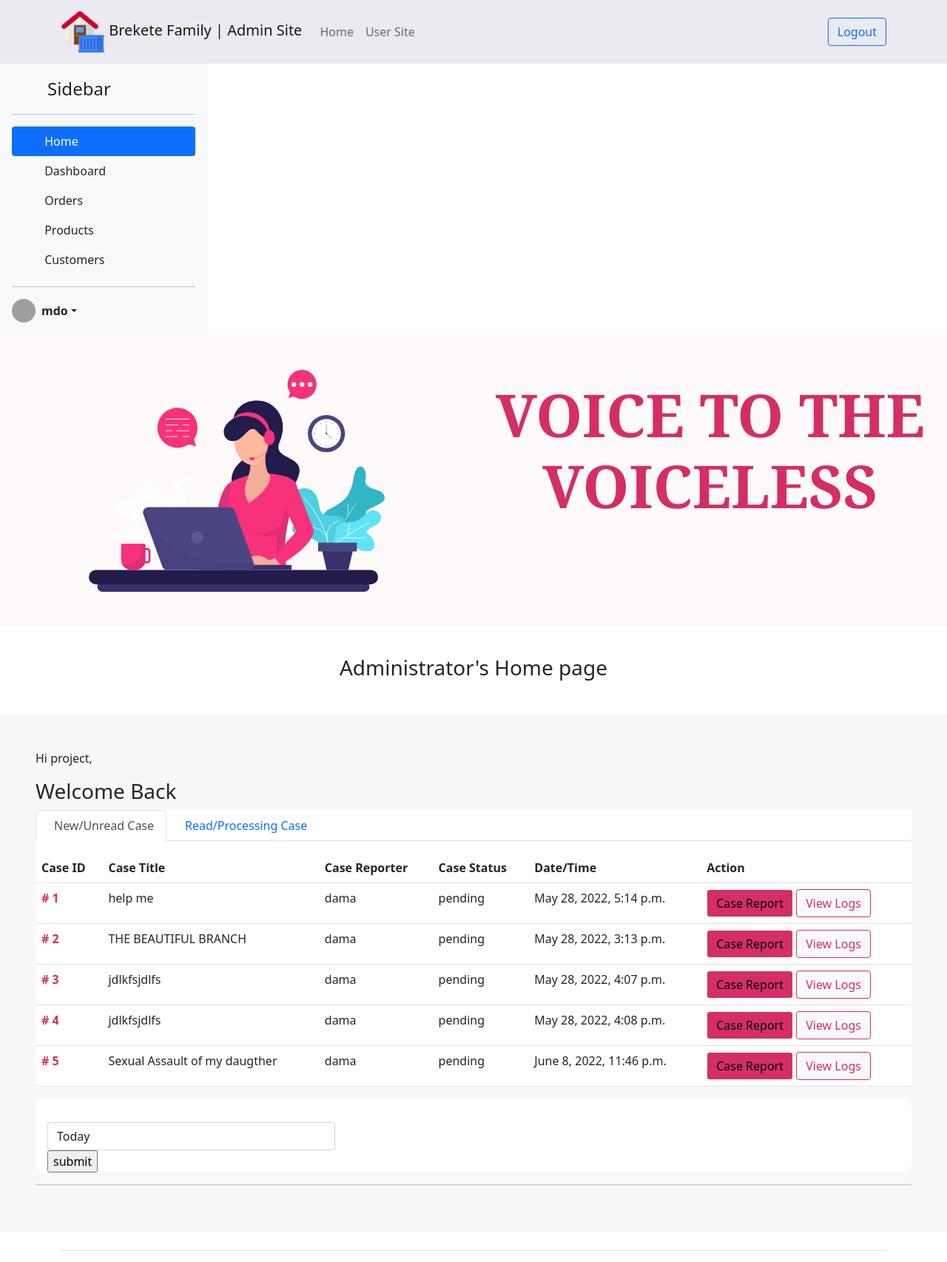
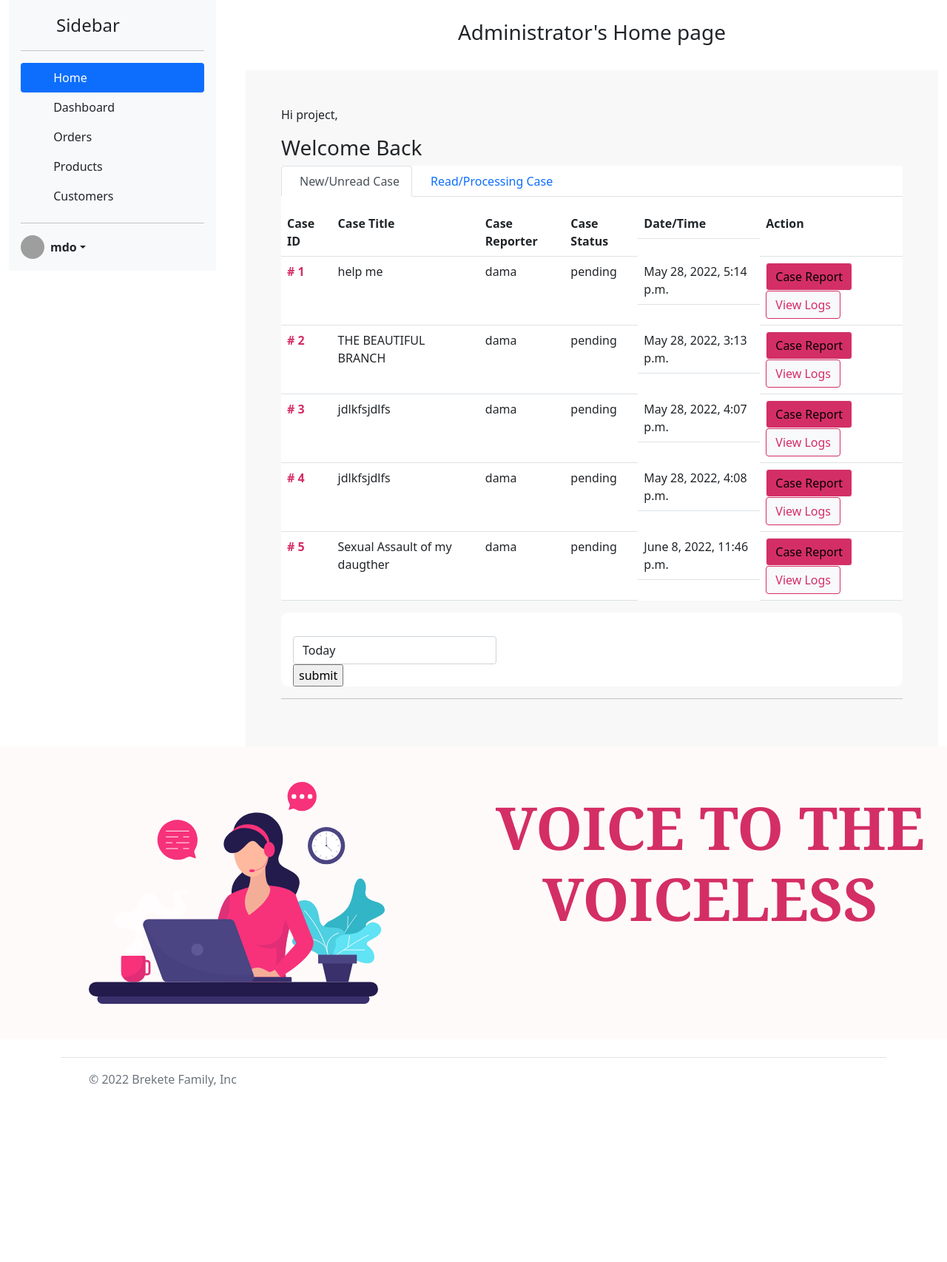
Before and after one commit to DamaMichaelYohanna/complain-system, a Django app: page /administrator/ in a window 1280 px wide. Shown: the top 1706 px of the page at 74% size. After the commit the page ends 1469 px from the top, so only its background shows below. Run offline with Django 4.2, Linux system fonts and the light colour scheme; a user stored in the database is signed in; data comes from the database, SQL or seed files in the repository; some libraries are stand-ins or nearby versions; grey boxes are pictures that could not be loaded.

Commit message:
update admin interface

```diff
--- a/administrator/templates/administrator/admin-base.html
+++ b/administrator/templates/administrator/admin-base.html
@@ -20,7 +20,7 @@
     />
   </head>
   <body>
-    <section>
+    <!-- <section>
       <nav
         class="navbar navbar-expand-lg navbar-light bg-light pt-2 pb-2"
         style="background: rgb(234, 234, 240) !important"
@@ -58,12 +58,12 @@
               <li class="navbar-item">
                 <a href="/" class="nav-link">User Site</a>
               </li>
-              <!-- <li class="navbar-item">
+              <li class="navbar-item">
               <a href="/contact" class="nav-link">Contact us</a>
             </li>
             <li class="navbar-item">
               <a href="/about" class="nav-link">About us</a>
-            </li> -->
+            </li>
             </ul>
             <span class="">
               <a href="/account/logout" class="btn btn-outline-primary ms-5"
@@ -76,7 +76,10 @@
           </div>
         </div>
       </nav>
-    </section>
+    </section> -->
+    <div class="container-fluid">
+      <div class="row">
+        <div class="col-md-3">
           <section>
             <div class="d-flex flex-column flex-shrink-0 p-3 bg-light" style="width: 280px;">
               <a href="/" class="d-flex align-items-center mb-3 mb-md-0 me-md-auto link-dark text-decoration-none">
@@ -132,6 +135,15 @@
               </div>
             </div>
           </section>
+        </div>
+        <!-- end of side bar column -->
+
+        <div class="col-md-9">
+          {% block content %} {%endblock%}
+        </div>
+      </div>
+    </div>
+
     <section>
 
     </section>
@@ -169,7 +181,6 @@
         </div>
       </div>
     </section>
-    {% block content %} {%endblock%}
     <footer>
       <div class="container">
         <footer
--- a/administrator/templates/administrator/all_complains.html
+++ b/administrator/templates/administrator/all_complains.html
@@ -35,14 +35,14 @@ Home{% endblock %} {% block content %}
   <div class="tab-content" id="ex-with-icons-content" >
     <div class="tab-pane fade show active"
      id="tabs-1" role="tabpanel"
-     aria-labelledby="ex-with-icons-tab-1" style="background-color:white;">
+     aria-labelledby="tab-1" style="background-color:white;">
       <table class="table">
         <tr>
           <th>Case ID</th>
           <th>Case Title</th>
           <th>Case Reporter</th>
           <th>Case Status</th>
-          <th>Date/Time</th>
+          <th class="d-none d-md-block">Date/Time</th>
           <th>Action</th>
         </tr>
         {% for complain in complain %}
@@ -53,7 +53,7 @@ Home{% endblock %} {% block content %}
           <td>{{complain}}</td>
           <td>{{complain.owner}}</td>
           <td>{{complain.status}}</td>
-          <td>{{complain.date}}</td>
+          <td class="d-none d-md-block">{{complain.date}}</td>
           <td>
             <a
               href=""
```
Lines whose indentation alone changed are shown as unchanged.
